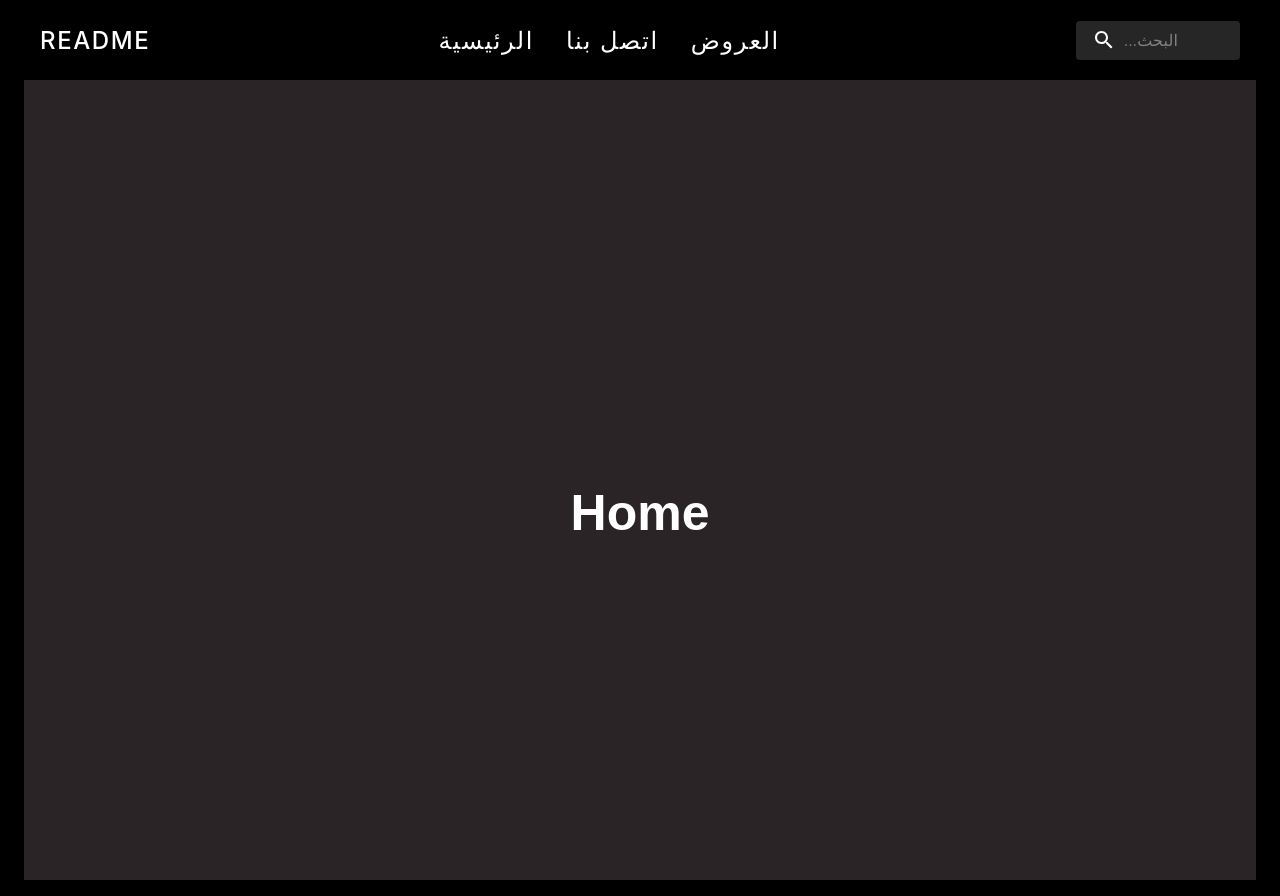
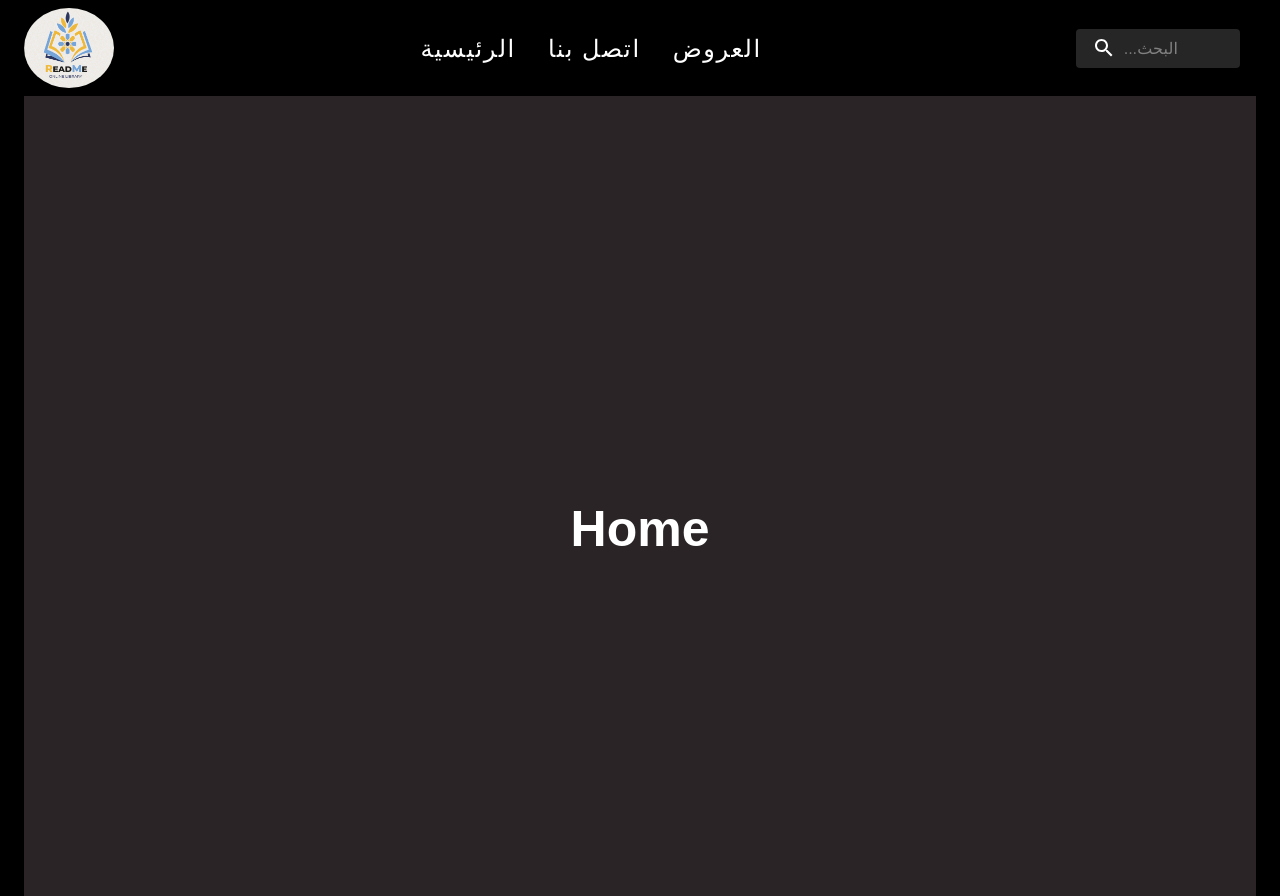
Before and after one commit to Boufnichel314/ReadMe, a React (Create React App) app: page / in a window 1280 px wide. Built offline with nearby package versions, Linux system fonts and the light colour scheme.

Commit message:
add logo

```diff
--- a/src/Components/TopNav/TopNav.jsx
+++ b/src/Components/TopNav/TopNav.jsx
@@ -5,14 +5,11 @@ import { styled, alpha } from '@mui/material/styles';
 import AppBar from '@mui/material/AppBar';
 import Box from '@mui/material/Box';
 import Toolbar from '@mui/material/Toolbar';
-// import IconButton from '@mui/material/IconButton';
-// import Typography from '@mui/material/Typography';
 import InputBase from '@mui/material/InputBase';
-// import MenuIcon from '@mui/icons-material/Menu';
 import SearchIcon from '@mui/icons-material/Search';
 import Api from '../Axios/Api';
 import { useNavigate } from 'react-router-dom';
-
+import FacebookOutlinedIcon from '@mui/icons-material/FacebookOutlined';
 const Search = styled('div')(({ theme }) => ({
   position: 'relative',
   borderRadius: theme.shape.borderRadius,
@@ -123,7 +120,8 @@ export default function TopNav() {
           <div className="hid" style={style[1]}></div>
           <div className="hid" style={style[2]}></div>
         </div>
-            <div className="readme">Readme</div>
+            <div className="readme">
+            </div>
             <div className="navigation-pc">
               <div className="nav-pc" onClick={() => {handleNavigate(0)}}>الرئيسية</div>
               <div className="nav-pc" onClick={() => {handleNavigate(1)}}>اتصل بنا</div>
@@ -147,8 +145,8 @@ export default function TopNav() {
               <div className="nav-pc" onClick={() => {handleNavigate(2); handleClick()}}>العروض</div>
               </div>
               <div className="icons">
-                <div className="icon">Readme</div>
-
+                <div className="logo-mobile"></div>
+                <div className="social"><h4>@Readme314</h4></div>
               </div>
 
         </div>
--- a/src/Components/TopNav/topnav.css
+++ b/src/Components/TopNav/topnav.css
@@ -16,12 +16,19 @@
     z-index: 100;
 }
 .readme{
-    color: #fff;
+    /* color: #fff;
     text-decoration: none;
     font-size: 1.5rem;
     font-weight: 500;
     letter-spacing: 0.1rem;
-    margin-left: 1rem;
+    margin-left: 1rem; */
+    background-image: url('../../images/README.png');
+    background-size: cover;
+    background-position: center;
+    background-repeat: no-repeat;
+    width: 90px;
+    height: 80px;
+    border-radius: 50%;
 }
 .navigation-pc{
     display: flex;
@@ -115,4 +122,45 @@
         background-color: #a2b649;
         color: #fff;
     }
+    .icons{
+        width: 100%;
+        height: 10rem;
+        position: relative;
+        display: flex;
+        justify-content: flex-start;
+        align-items: center;
+        /* border: 2px solid red; */
+    }
+    .logo-mobile{
+        background-image: url('../../images/README.png');
+        background-size: cover;
+        background-position: center;
+        background-repeat: no-repeat;
+        width: 50px;
+        height: 50px;
+        border-radius: 50%;
+        margin-bottom: 0.2rem;
+        position: absolute;
+        left:0.5rem;
+        bottom: 0.3rem;
+        z-index: 100;
+    }
+    .social{
+        background-color: #eeb93b;
+        height: 1.5rem;
+        display: flex;
+        justify-content: center;
+        align-items: center;
+        border-radius: 0 1rem 1rem 0;
+        margin-left: 3.4rem;
+        margin-top: 0.7rem;
+    }
+    .social h4{
+        font-size: 1rem;
+        font-weight: 500;
+        letter-spacing: 0.1rem;
+        color: #fff;
+        padding-left: 3px;
+    }
+
 }
```
Also changed, not shown: src/images/README.png (added).
